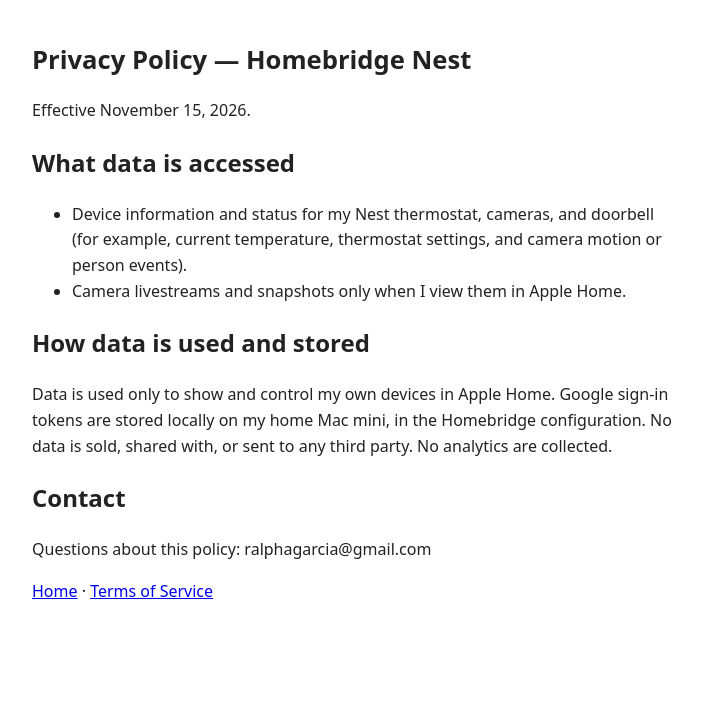
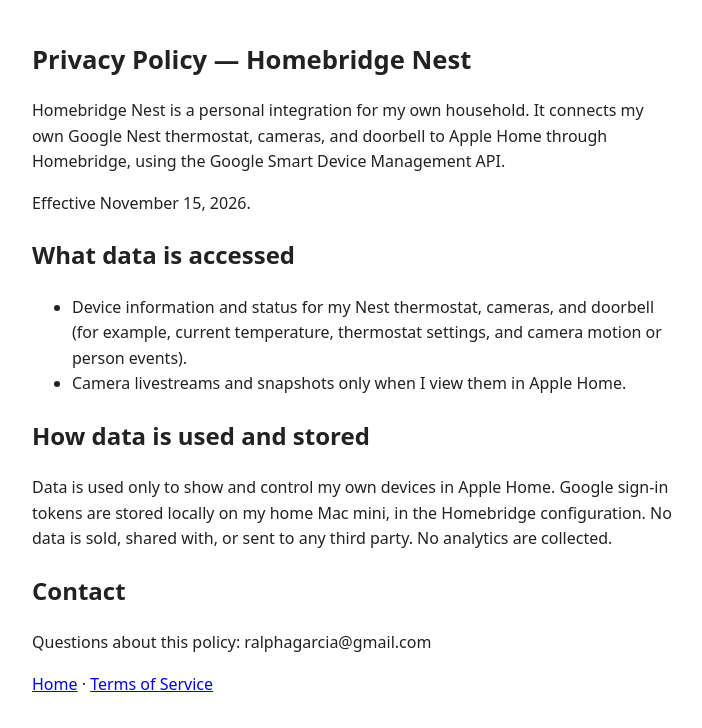
Before and after one commit to pencilmedia/pencilmedia.github.io, a plain HTML site: page privacy.html in a window 1280 px wide. Shown: the whole page, without its empty margins (288-990 px from the left). Drawn offline with Linux system fonts and the light colour scheme.

Commit message:
Update privacy policy with integration details
Added a description of the Homebridge Nest integration.

```diff
--- a/privacy.html
+++ b/privacy.html
@@ -8,7 +8,8 @@
 <body>
 <h1>Privacy Policy — Homebridge Nest
 </h1>
-<p>Effective November 15, 2026.</p>
+<p>Homebridge Nest is a personal integration for my own household. It connects my own Google Nest thermostat, cameras, and doorbell to Apple Home through Homebridge, using the Google Smart Device Management API.
+</p><p>Effective November 15, 2026.</p>
 <h2>What data is accessed</h2>
 <ul>
   <li>Device information and status for my Nest thermostat, cameras, and doorbell (for example, current temperature, thermostat settings, and camera motion or person events).</li>
```
